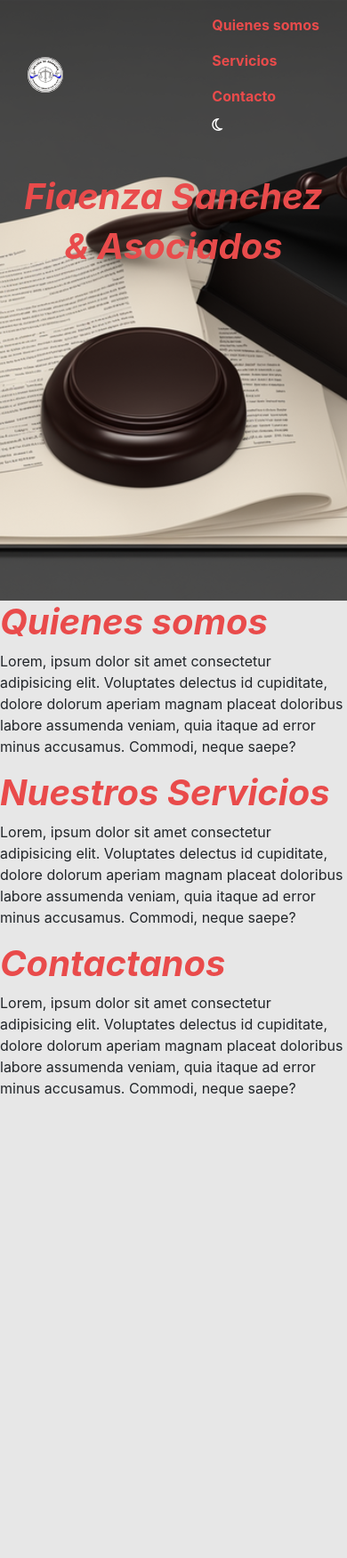
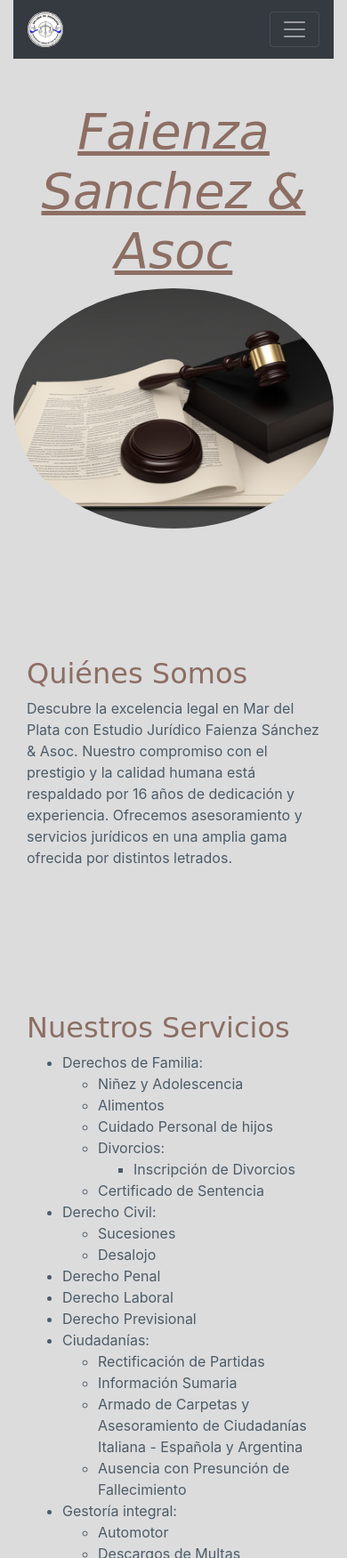
Before and after one commit to DavidGinaca/estudio-abogados, a plain HTML site: page public/index.html in a window 390 px wide. Shown: the top 1751 px of the page at 89% size. Before the commit the page ends 1251 px from the top, so only its background shows below. Drawn offline with nearby package versions, Linux system fonts and the light colour scheme.

Commit message:
segundo deploy

```diff
--- a/public/index.html
+++ b/public/index.html
@@ -1,39 +1,35 @@
 <!DOCTYPE html>
 <html lang="en">
-
 <head>
   <meta charset="UTF-8">
   <meta name="viewport" content="width=device-width, initial-scale=1.0">
-  <link rel="stylesheet" href="https://cdn.jsdelivr.net/npm/bootstrap@4.3.1/dist/css/bootstrap.min.css"
-    integrity="sha384-ggOyR0iXCbMQv3Xipma34MD+dH/1fQ784/j6cY/iJTQUOhcWr7x9JvoRxT2MZw1T" crossorigin="anonymous">
-  <link rel="stylesheet" href="style/style.css">
+  <title>Faienza Sanchez & Asoc</title>
+  <link rel="shortcut icon" href="img/martillo.ico">
+  <link rel="stylesheet" href="https://maxcdn.bootstrapcdn.com/bootstrap/4.5.2/css/bootstrap.min.css">
+  <link rel="stylesheet" href="/public/style/style.css">
   <link rel="stylesheet" href="https://cdnjs.cloudflare.com/ajax/libs/font-awesome/6.4.2/css/all.min.css"
   integrity="sha512-z3gLpd7yknf1YoNbCzqRKc4qyor8gaKU1qmn+CShxbuBusANI9QpRohGBreCFkKxLhei6S9CQXFEbbKuqLg0DA=="
   crossorigin="anonymous" referrerpolicy="no-referrer" />
-  <title>Fiaenza Sanchez & Asociados</title>
-  <link rel="shortcut icon" href="img/martillo.ico">
 </head>
+<body>
 
-<body>
-  <!--style="background-color: rgb(233, 75, 75);"-->
-  <div class="container fondo1">
-    <div class="row">
-      <div class="col">
-        <nav class="navbar navbar-expand-md sticky-top">
-          <div class="container-fluid">
-            <a class="navbar-brand" href="#">
-              <img src="img/logo colegio abogados.jpg" alt="colegio de abogados" style="width:40px;"
-                class="rounded-pill">
-            </a>
-            <ul class="navbar-nav">
+  <div class="container">
+    <nav class="navbar navbar-expand-lg navbar-dark bg-dark">
+      <div class="container">
+        <a class="navbar-brand" href="#"><img src="/public/img/logo colegio abogados.jpg" alt="logo del colegio de abogados" class="img-fluid rounded-pill" style="max-height: 40px;"></a>
+        <button class="navbar-toggler" type="button" data-toggle="collapse" data-target="#navbarNav" aria-controls="navbarNav" aria-expanded="false" aria-label="Toggle navigation">
+          <span class="navbar-toggler-icon"></span>
+        </button>
+        <div class="collapse navbar-collapse" id="navbarNav">
+          <ul class="navbar-nav ml-auto">
             <li class="nav-item">
-                <a class="nav-link" href="#somos">Quienes somos</a>
+              <a class="nav-link" href="#quienes-somos" style="color: white;">Quiénes Somos</a>
             </li>
             <li class="nav-item">
-                <a class="nav-link" href="#servicios">Servicios</a>
+              <a class="nav-link" href="#nuestros-servicios" style="color: white;">Nuestros Servicios</a>
             </li>
             <li class="nav-item">
-                <a class="nav-link" href="#contacto">Contacto</a>
+              <a class="nav-link" href="#contactanos" style="color: white;">Contáctanos</a>
             </li>
             <li class="nav-item">
               <label for="a1" id="moon"><i class="fa-regular fa-moon" style="color: white;"></i></label>
@@ -41,49 +37,127 @@
             </li>
           </ul>
         </div>
+      </div>
     </nav>
   </div>
+
+  <!-- Sección de Portada -->
+
+  <section id="portada" class="py-5 text-center">
+    <div class="container">
+      <h1 class="display-4">Faienza Sanchez & Asoc</h1>
+      <img src="/public/img/martillo.png" alt="un martillo sobre documentos legales" class="img-fluid rounded-circle">
     </div>
-    <div class="row  titulo justify-content-center" >
-      <h1>Fiaenza Sanchez</h1>
+  </section>
+
+  <!-- Sección de Quiénes Somos -->
+
+  <div class="container mt-5 mb-5">
+    <section id="quienes-somos" class="py-5">
+      <div class="container">
+        <h2>Quiénes Somos</h2>
+        <p>Descubre la excelencia legal en Mar del Plata con Estudio Jurídico Faienza Sánchez & Asoc. Nuestro compromiso con el prestigio y la calidad humana está respaldado por 16 años de dedicación y experiencia.
+          Ofrecemos asesoramiento y servicios jurídicos en una amplia gama ofrecida por distintos letrados.
+        </p>
       </div>
-    <div class="row justify-content-center">
-      <h1>& Asociados</h1>
+    </section>
+  </div>
+
+  <!-- Sección de Nuestros Servicios -->
+
+  <div class="container mt-5 mb-5">
+    <section id="nuestros-servicios" class="py-5">
+      <div class="container">
+        <h2>Nuestros Servicios</h2>
+
+        <ul>
+          <li>Derechos de Familia:
+            <ul>
+              <li>Niñez y Adolescencia</li>
+              <li>Alimentos</li>
+              <li>Cuidado Personal de hijos</li>
+              <li>Divorcios:
+                <ul>
+                  <li>Inscripción de Divorcios</li>
+                </ul>
+              </li>
+              <li>Certificado de Sentencia</li>
+            </ul>
+          </li>
+          <li>Derecho Civil:
+            <ul>
+              <li>Sucesiones</li>
+              <li>Desalojo</li>
+            </ul>
+          </li>
+          <li>Derecho Penal</li>
+          <li>Derecho Laboral</li>
+          <li>Derecho Previsional</li>
+          <li>Ciudadanías:
+            <ul>
+              <li>Rectificación de Partidas</li>
+              <li>Información Sumaria</li>
+              <li>Armado de Carpetas y Asesoramiento de Ciudadanías Italiana - Española y Argentina</li>
+              <li>Ausencia con Presunción de Fallecimiento</li>
+            </ul>
+          </li>
+          <li>Gestoría integral:
+            <ul>
+              <li>Automotor</li>
+              <li>Descargos de Multas</li>
+              <li>Habilitaciones</li>
+            </ul>
+          </li>
+        </ul>
+      </div>
+    </section>
+  </div>
+
+  <!-- Sección de Contáctanos -->
+
+  <div class="container mt-5 mb-5">
+    <section id="contactanos" class="py-5">
+      <div class="container">
+        <h2>Contáctanos</h2>
+        <p>SILVIA FAIENZA SANCHEZ CEL:223 439-1414<br>
+          PILAR HERMIDA MARTIN CEL:223 595-5312<br>
+          ERICA CASTELLUCI CEL:223 532-1582<br>
+          SANTIAGO RODRIGUEZ CEL:223 544-6572<br>
+          GESTORA SILVIA SPROAT CEL 223 579-6893
+        </p>
+      </div>
+    </section>
+  </div>
+
+  <!-- Pie de pagina -->
+
+  <div class="container mt-5 mb-5">
+    <footer class="bg-dark text-white py-4">
+      <div class="container">
+        <div class="row">
+          <div class="col-md-6">
+            <h5>Dirección:</h5>
+            <p>Moreno 2234 oficina 30</p>
+          </div>
+          <div class="col-md-3">
+            <h5>Horario:</h5>
+            <p>Lunes a Viernes: 9am - 5pm</p>
+          </div>
+          <div class="col-md-3">
+            <h5>Redes Sociales:</h5>
+            <ul class="list-unstyled">
+              <li><a href="https://www.facebook.com/" class="text-white">Facebook</a></li>
+              <li><a href="https://www.instagram.com/" class="text-white">Instagram</a></li>
+            </ul>
           </div>
         </div>
+      </div>
+    </footer>
+  </div>
+  <script src="https://ajax.googleapis.com/ajax/libs/jquery/3.5.1/jquery.min.js"></script>
+  <script src="https://cdnjs.cloudflare.com/ajax/libs/popper.js/1.16.0/umd/popper.min.js"></script>
+  <script src="https://maxcdn.bootstrapcdn.com/bootstrap/4.5.2/js/bootstrap.min.js"></script>
+  <script src="js/functions.js"></script>
 
-  <div class="container" id="somos">
-    <div class="row">
-      <h1>Quienes somos</h1>
-      <p>Lorem, ipsum dolor sit amet consectetur adipisicing elit. Voluptates delectus id cupiditate, dolore
-        dolorum aperiam magnam placeat doloribus labore assumenda veniam, quia itaque ad error minus accusamus.
-        Commodi, neque saepe?
-      </p>
-    </div>
-  </div>
-
-  <div class="container" id="servicios">
-    <div class="row">
-      <h1>Nuestros Servicios</h1>
-      <p>Lorem, ipsum dolor sit amet consectetur adipisicing elit. Voluptates delectus id cupiditate, dolore
-        dolorum aperiam magnam placeat doloribus labore assumenda veniam, quia itaque ad error minus accusamus.
-        Commodi, neque saepe?
-      </p>
-    </div>
-  </div>
-
-  <div class="container" id="contacto">
-    <div class="row">
-      <h1>Contactanos</h1>
-      <p>Lorem, ipsum dolor sit amet consectetur adipisicing elit. Voluptates delectus id cupiditate, dolore
-        dolorum aperiam magnam placeat doloribus labore assumenda veniam, quia itaque ad error minus accusamus.
-        Commodi, neque saepe?
-      </p>
-    </div>
-  </div>
-
-
-  <script src="js/functions.js"></script>
 </body>
-
 </html>
--- a/public/style/style.css
+++ b/public/style/style.css
@@ -1,44 +1,13 @@
-
-body{
-    background-color: rgb(231, 231, 231);
+#portada h1 {
+    font-style: italic; /* Pone el texto en modo itálico */
+    text-decoration: underline; /* Subraya el texto */
+    font-family: 'Campana Script', cursive; /* Cambia la fuente del texto */
 }
 
-/*top*/
-.fondo1{
-    background-image:url("../img/martillo.png");
-    background-position: center;
-    background-size:  cover;
-    height: 80vh;
+h1, h2, h5 {
+    color: #8D6E63;
+    font-family: 'Campana Script', cursive;
 }
-
-.titulo{
-    margin-top: 8%;
-}
-
-h1{
-    color: rgb(233, 75, 75);
-    font-weight: 700;
-    font-style: italic;
-}
-
-
-
-/*NavBar*/
-.logo{
-    margin-top: 2%;
-    width: 25%;
-}
-
-.nav-link{
-    color: rgb(233, 75, 75);
-    font-weight: 700;
-}
-
-.fa-regular:hover{
-    color: blue;
-}
-
-/*cambio modo dia/noche*/
 
 #a1{
     display: none;
@@ -53,3 +22,8 @@ h1{
 #moon{
     cursor: pointer;
 }
+
+body{
+    background-color: #dcdcdd;
+    color:#4c5c68;
+}
```
Lines whose indentation alone changed are shown as unchanged.
